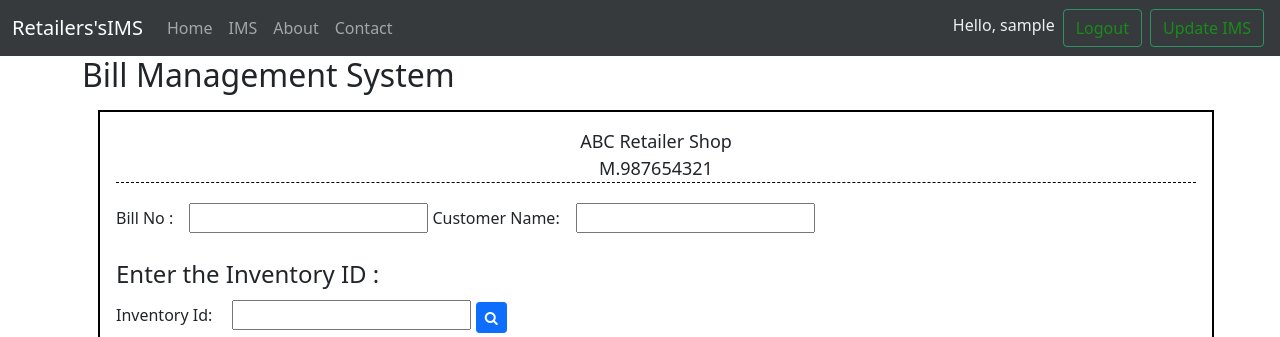
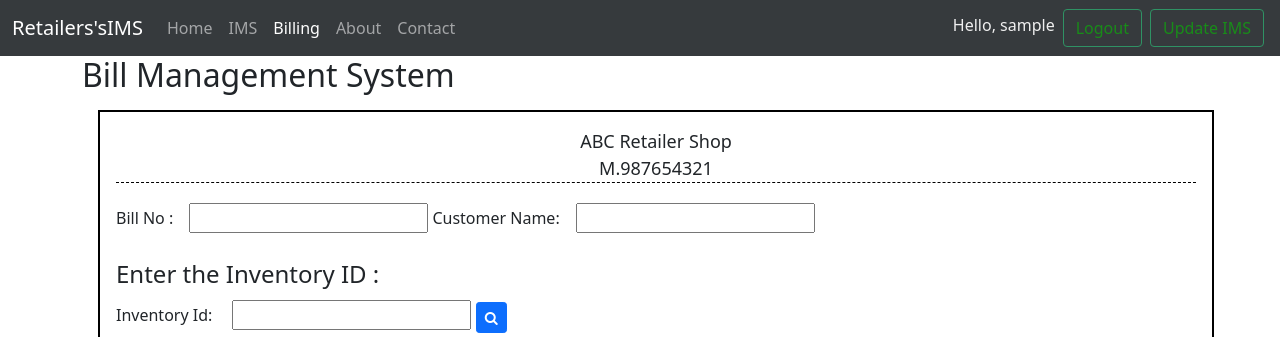
Before and after one commit to smartinternz02/SPS-10128-Inventory-Managment-System-for-Retailers, a Flask app: page /billing in a window 1280 px wide. Shown: the top 337 px of the page. Run offline with Flask 2, Linux system fonts and the light colour scheme; the visitor is signed in with stand-in values (Sample User, id 1); some libraries are stand-ins or nearby versions.

Commit message:
small changes

```diff
--- a/templates/base.html
+++ b/templates/base.html
@@ -65,6 +65,13 @@
                             <a class="nav-link {% block imsactive %}{% endblock %}"
                                 href="{{ url_for('services') }}">IMS</a>
                         </li>
+
+                        {% if 'username' in session %}
+                        <li class="nav-item">
+                            <a class="nav-link {% block billactive %}{% endblock %}" href="{{ url_for('billing') }}">Billing</a>
+                        </li>
+                        {% endif %}
+
                         <li class="nav-item">
                             <a class="nav-link {% block aboutactive %}{% endblock %}"
                                 href="{{ url_for('about') }}">About</a>
--- a/templates/billing.html
+++ b/templates/billing.html
@@ -159,6 +159,7 @@
         sessionStorage.clear();
         sessionStorage.setItem('sum', JSON.stringify('0'))
         $('#totalsum').val('');
+        $('#itemslist').empty(mystr);
     });
 
 </script>
```
